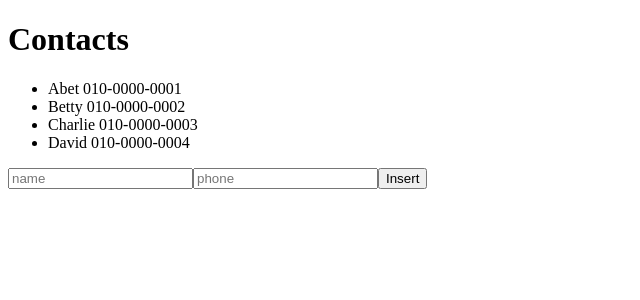
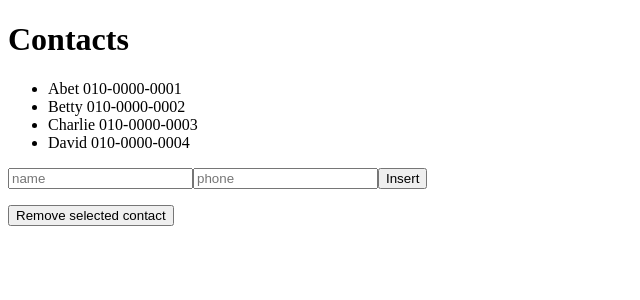
Before and after one commit to hun-a/react-study, a React app: page / in a window 1280 px wide. Shown: the top 300 px of the page, without its empty margins (0-640 px from the left). Built offline with nearby package versions, Linux system fonts and the light colour scheme.

Commit message:
implement removing contact

```diff
--- a/src/components/ContactRemover.js
+++ b/src/components/ContactRemover.js
@@ -0,0 +1,17 @@
+import React from 'react';
+
+export default class ContactRemover extends React.Component {
+  handleClick() {
+    this.props.onRemove();
+  }
+
+  render() {
+    return (
+      <button
+        onClick={this.handleClick.bind(this)}
+      >
+      Remove selected contact
+      </button>
+    );
+  }
+}
--- a/src/components/Contacts.js
+++ b/src/components/Contacts.js
@@ -2,6 +2,7 @@
 import ContactInfo from './ContactInfo';
 import update from 'react-addons-update';
 import ContactCreator from './ContactCreator';
+import ContactRemover from './ContactRemover';
 
 export default class Contacts extends React.Component {
   constructor(props) {
@@ -51,6 +52,23 @@
     }
   }
 
+  _removeContact() {
+    if (this.state.selectedKey == -1) {
+      console.log('contact not selected');
+      return;
+    }
+
+    this.setState({
+      contactData: update(
+        this.state.contactData,
+        {
+          $splice: [[this.state.selectedKey, 1]]
+        }
+      ),
+      selectedKey: -1
+    });
+  }
+
   render() {
     return(
       <div>
@@ -69,6 +87,7 @@
           })}
         </ul>
         <ContactCreator onInsert={this._insertContact.bind(this)} />
+        <ContactRemover onRemove={this._removeContact.bind(this)} />
       </div>
     );
   }
```
